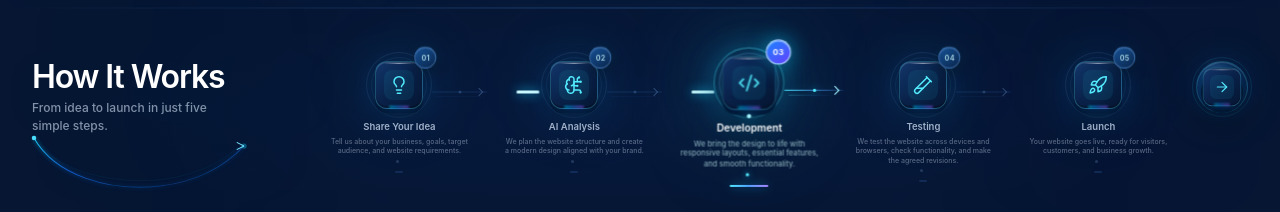
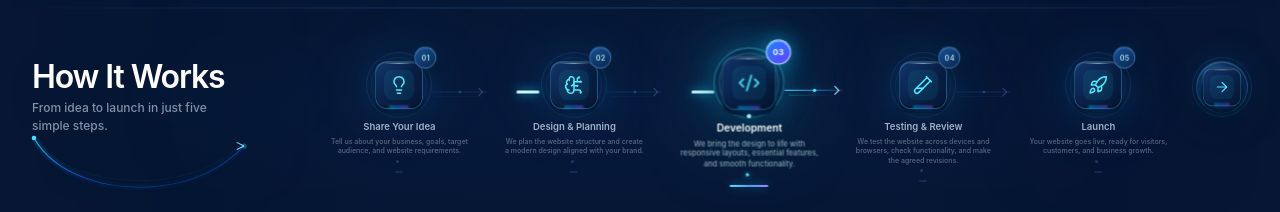
Before and after one commit to GauravSharma9027/innoinventive, a React (Vite) app: page / in a window 1280 px wide. Shown: the part 2160-2372 px from the top of the page. Built offline with nearby package versions, Linux system fonts and the light colour scheme.

Commit message:
remaining change are done in the How it work section

```diff
--- a/src/pages/home/sections/HowItWorks.jsx
+++ b/src/pages/home/sections/HowItWorks.jsx
@@ -16,7 +16,7 @@ import PremiumIconBadge from "../../../components/UI/PremiumIconBadge";
 
 const ProcessData = [
   {
-    id: "Share Your Idea",
+    id: "idea",
     number: "01",
     title: "Share Your Idea",
     description: "Tell us about your business, goals, target audience, and website requirements.",
@@ -24,15 +24,15 @@ const ProcessData = [
     icon: Lightbulb,
   },
   {
-    id: "Design & Planning",
+    id: "analysis",
     number: "02",
-    title: "AI Analysis",
+    title: "Design & Planning",
     description: "We plan the website structure and create a modern design aligned with your brand.",
     // detail: "Smart workflow mapped",
     icon: BrainCircuit,
   },
   {
-    id: "Development",
+    id: "development",
     number: "03",
     title: "Development",
     description: "We bring the design to life with responsive layouts, essential features, and smooth functionality.",
@@ -40,15 +40,15 @@ const ProcessData = [
     icon: Code2,
   },
   {
-    id: "Testing & Review",
+    id: "testing",
     number: "04",
-    title: "Testing",
+    title: "Testing & Review",
     description: "We test the website across devices and browsers, check functionality, and make the agreed revisions.",
     // detail: "Quality checks active",
     icon: TestTube2,
   },
   {
-    id: "Launch",
+    id: "launch",
     number: "05",
     title: "Launch",
     description: "Your website goes live, ready for visitors, customers, and business growth.",
```
